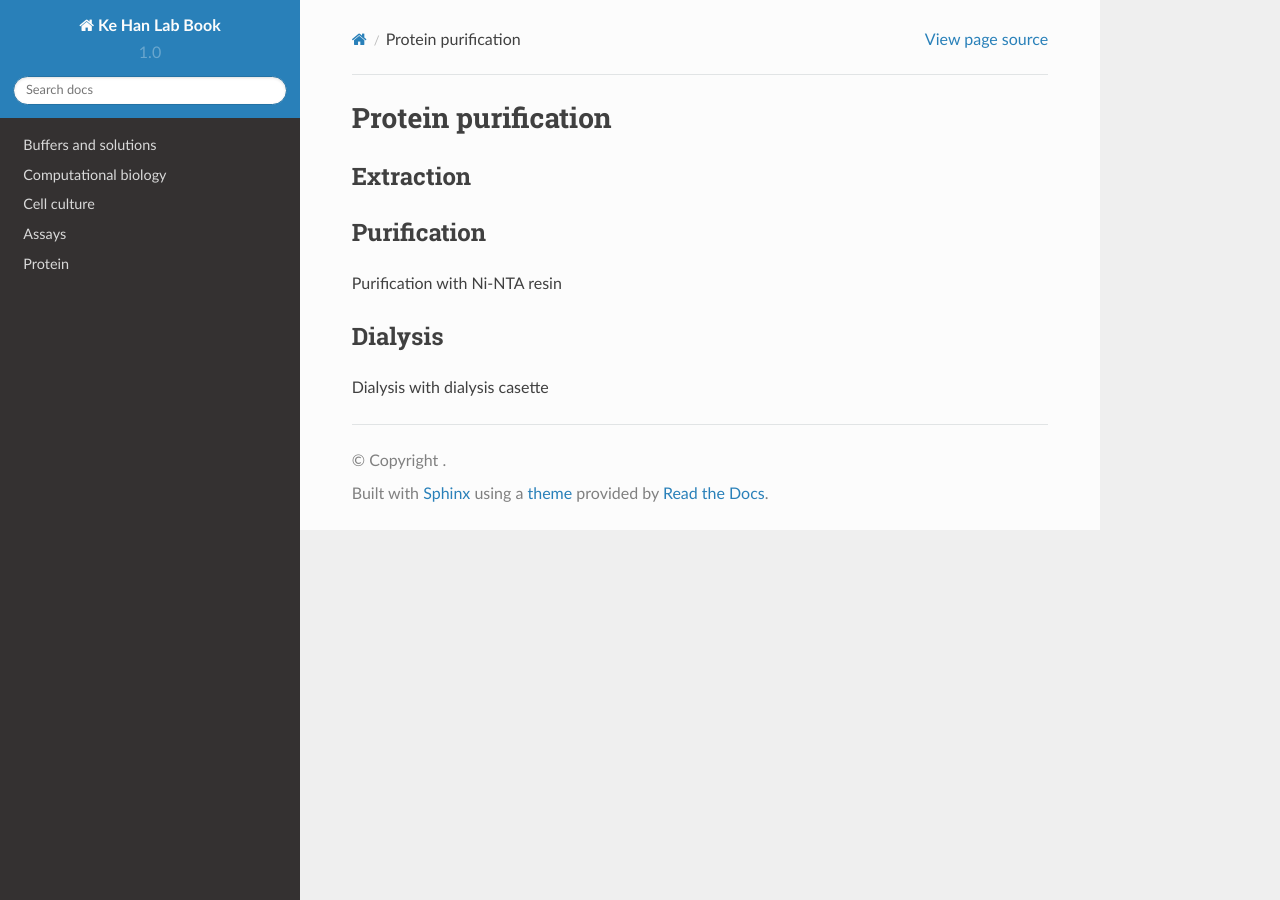
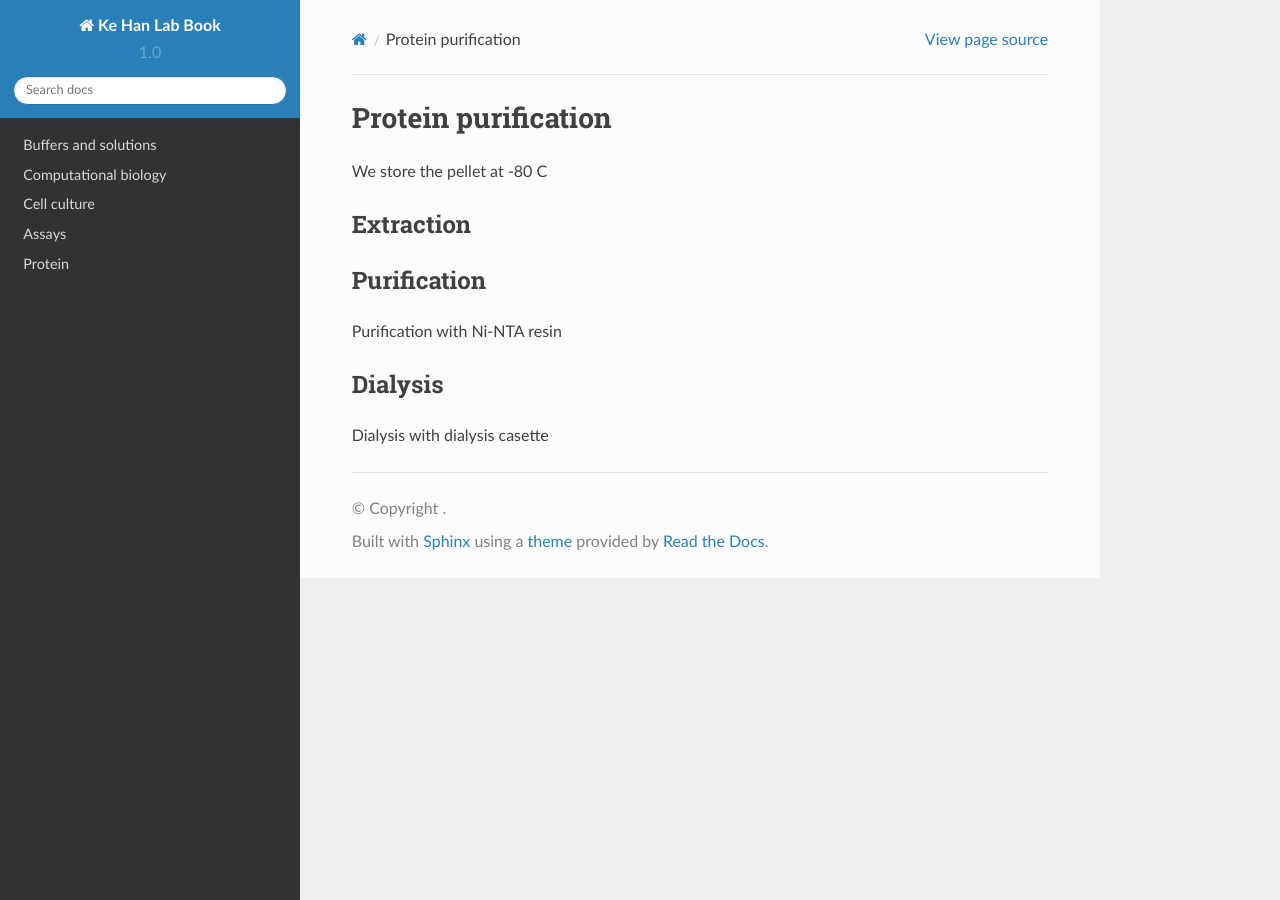
Before and after one commit to kehantan/labbook, a Sphinx documentation site: the page built from docs/protein/purification.rst, in a window 1280 px wide. Built offline with Sphinx 7.4.7 and the Read the Docs theme 2.0.0, drawn with Linux system fonts in a browser that asks for light colours.

Commit message:
Update purification.rst

```diff
--- a/docs/protein/purification.rst
+++ b/docs/protein/purification.rst
@@ -1,5 +1,6 @@
 Protein purification
 ====================
+We store the pellet at -80 C
 
 Extraction
 ----------
```
